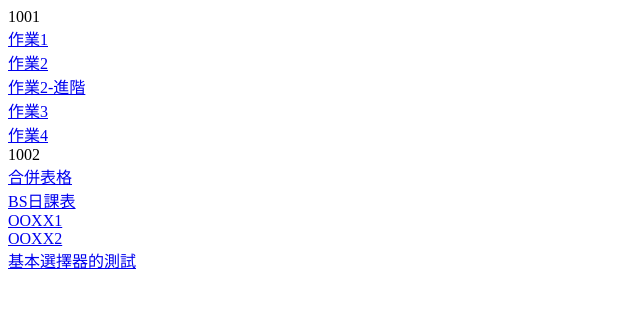
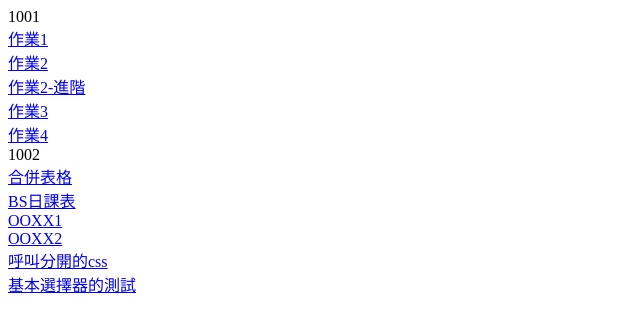
Before and after one commit to JNCG713/Web, a plain HTML site: page index.html in a window 1280 px wide. Shown: the whole page, without its empty margins (0-640 px from the left). Drawn offline with Linux system fonts and the light colour scheme.

Commit message:
修改index

```diff
--- a/index.html
+++ b/index.html
@@ -18,6 +18,7 @@
     <a href="1002/timetable1.html">BS日課表</a><br/>
     <a href="1002/ooxx1.html">OOXX1</a><br/>
     <a href="1002/ooxx2.html">OOXX2</a><br/>
+    <a href="1002/htmlcallcssfile.html">呼叫分開的css</a><br/>
     <a href="1002/border.html">基本選擇器的測試</a><br/>
     <dt></dt>
     <dt></dt>
```
